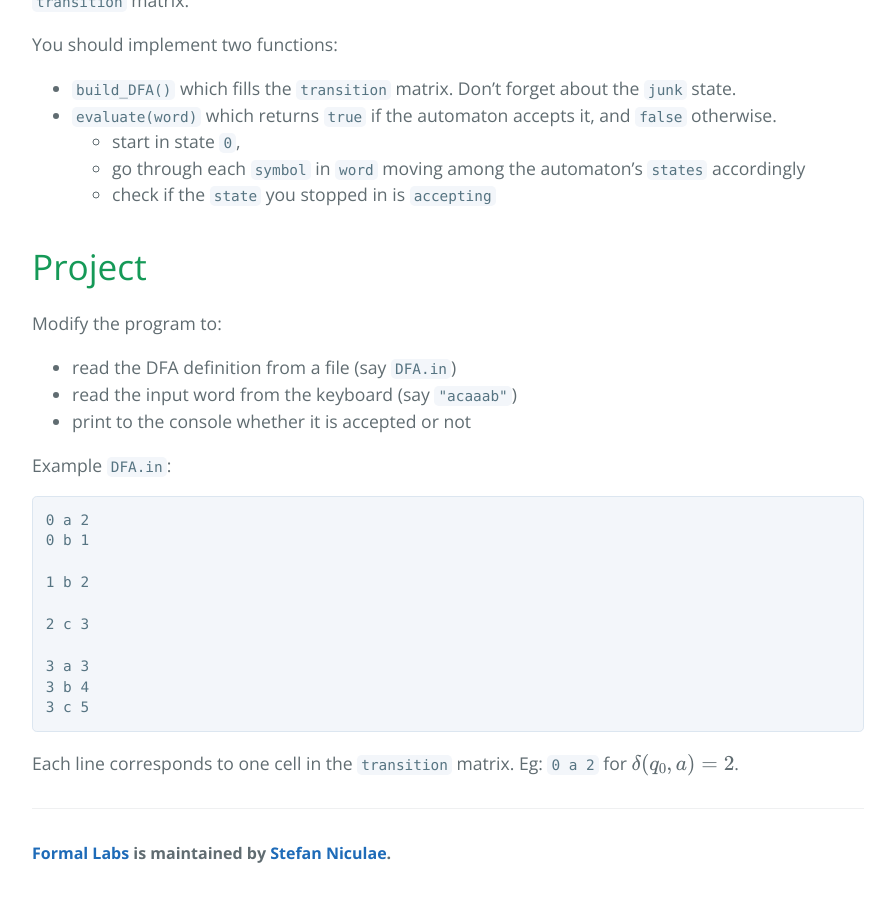
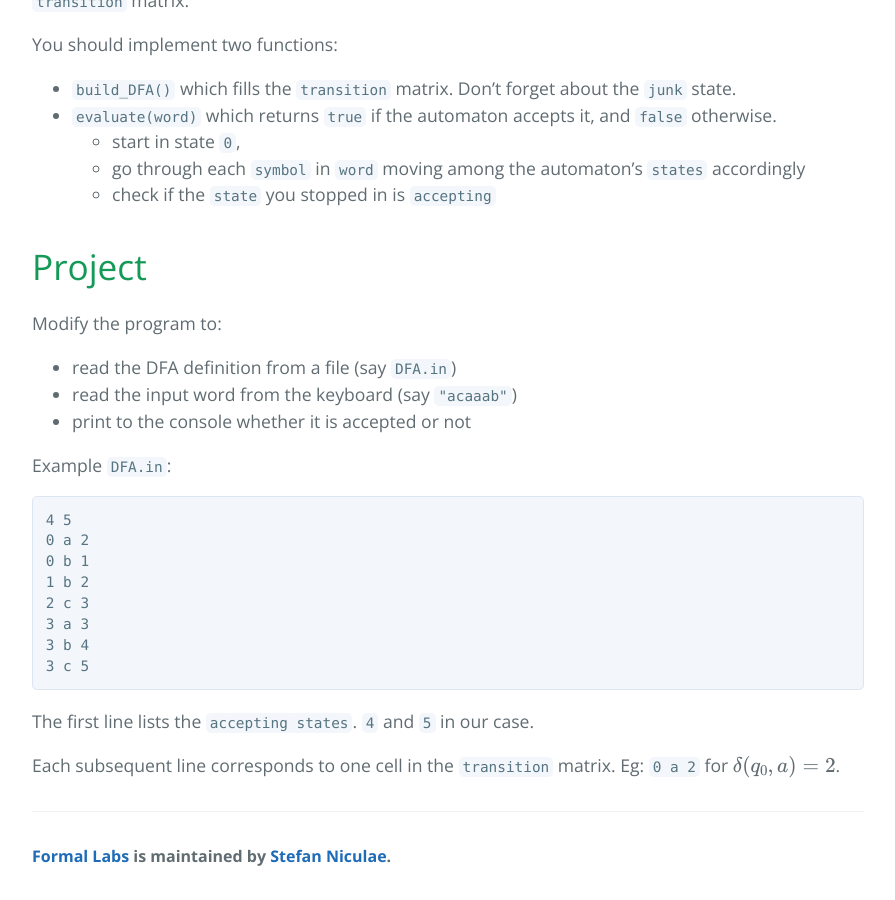
Before and after one commit to stefan-niculae/formal-labs, a Jekyll site: the page built from _posts/2017-03-02-lab1.md, in a window 1280 px wide and 900 px high, scrolled down 2382 px. Shown: the whole window, without its empty margins (192-1087 px from the left). Built offline with Jekyll 4.4.1, drawn with Linux system fonts in a browser that asks for light colours; formulas are drawn with MathJax 3.

Commit message:
Update 2017-03-02-lab1.md

````diff
--- a/_posts/2017-03-02-lab1.md
+++ b/_posts/2017-03-02-lab1.md
@@ -98,16 +98,16 @@ Modify the program to:
 Example `DFA.in`:
 
 ```
+4 5
 0 a 2
 0 b 1
-
 1 b 2
-
 2 c 3
-
 3 a 3
 3 b 4
 3 c 5
 ```
 
-Each line corresponds to one cell in the `transition` matrix. Eg: `0 a 2` for $\delta(q_0, a)=2$.
+The first line lists the `accepting states`. `4` and `5` in our case.
+
+Each subsequent line corresponds to one cell in the `transition` matrix. Eg: `0 a 2` for $\delta(q_0, a)=2$.
````
